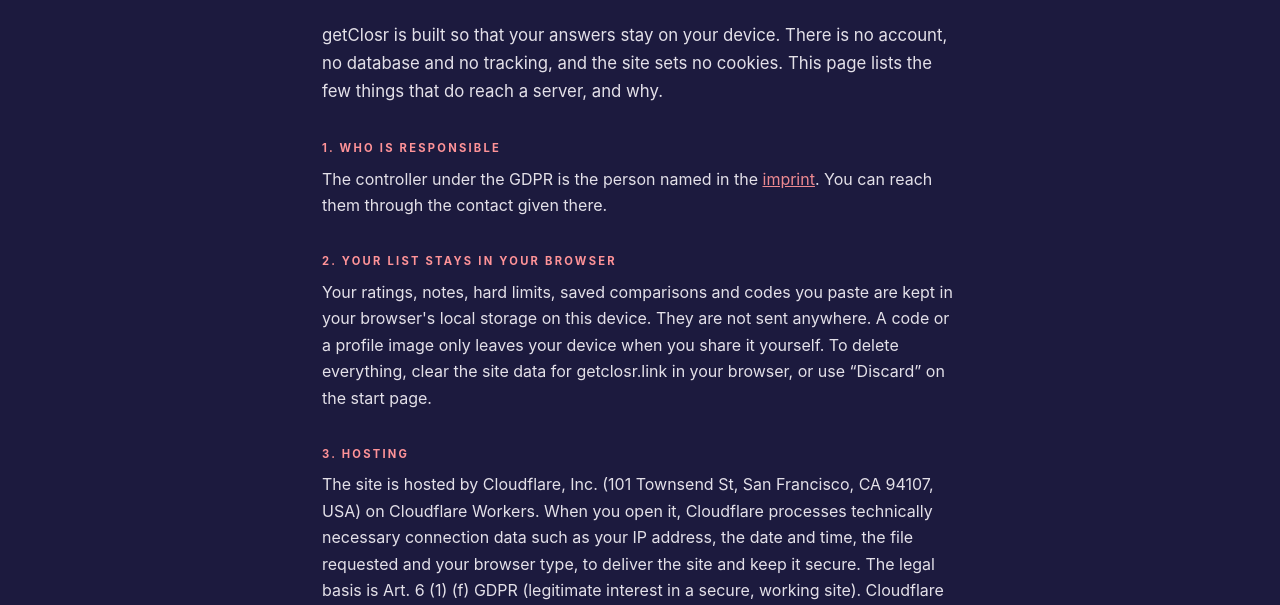
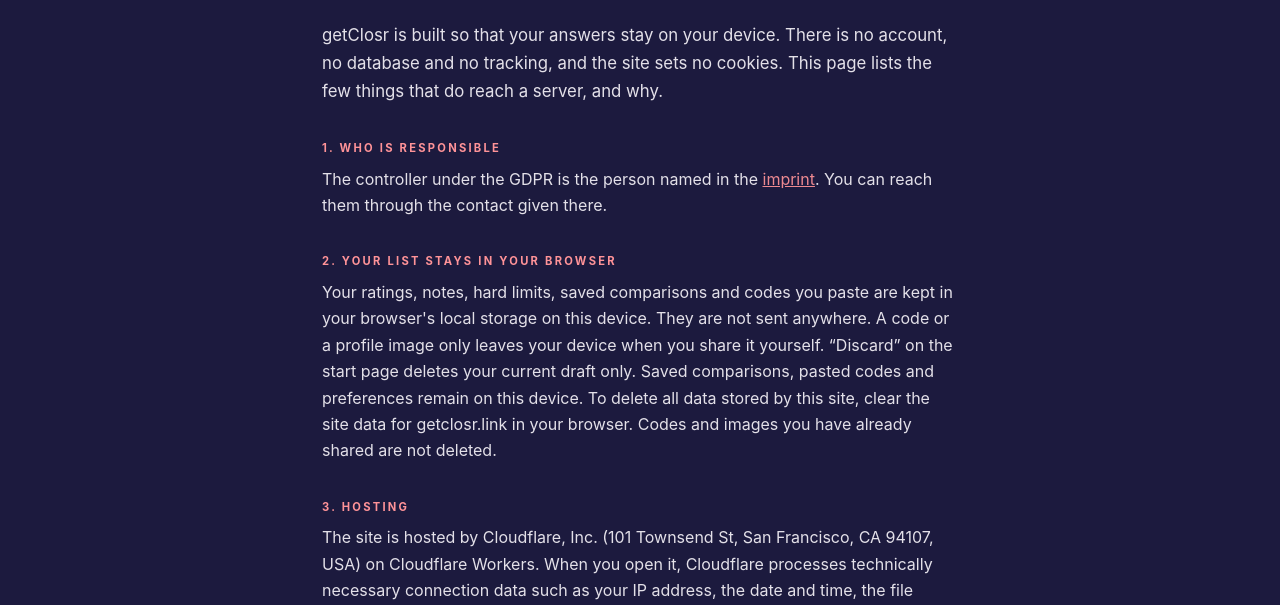
Before and after one commit to getclosr-link/getclosr, a plain HTML site: page public/privacy.html in a window 1280 px wide. Shown: the part 195-800 px from the top of the page. Drawn offline with Linux system fonts and the light colour scheme.

Commit message:
docs(privacy): clarify the scope of discarding a draft

```diff
--- a/public/privacy.html
+++ b/public/privacy.html
@@ -45,7 +45,7 @@ ul { padding-left: 20px; margin-top: 8px; }
   <p>The controller under the GDPR is the person named in the <a href="/imprint">imprint</a>. You can reach them through the contact given there.</p>
 
   <h2>2. Your list stays in your browser</h2>
-  <p>Your ratings, notes, hard limits, saved comparisons and codes you paste are kept in your browser's local storage on this device. They are not sent anywhere. A code or a profile image only leaves your device when you share it yourself. To delete everything, clear the site data for getclosr.link in your browser, or use “Discard” on the start page.</p>
+  <p>Your ratings, notes, hard limits, saved comparisons and codes you paste are kept in your browser's local storage on this device. They are not sent anywhere. A code or a profile image only leaves your device when you share it yourself. “Discard” on the start page deletes your current draft only. Saved comparisons, pasted codes and preferences remain on this device. To delete all data stored by this site, clear the site data for getclosr.link in your browser. Codes and images you have already shared are not deleted.</p>
 
   <h2>3. Hosting</h2>
   <p>The site is hosted by Cloudflare, Inc. (101 Townsend St, San Francisco, CA 94107, USA) on Cloudflare Workers. When you open it, Cloudflare processes technically necessary connection data such as your IP address, the date and time, the file requested and your browser type, to deliver the site and keep it secure. The legal basis is Art. 6 (1) (f) GDPR (legitimate interest in a secure, working site). Cloudflare is certified under the EU-US Data Privacy Framework and also relies on the EU Standard Contractual Clauses.</p>
```
Also changed, not shown: CHANGELOG.md.
